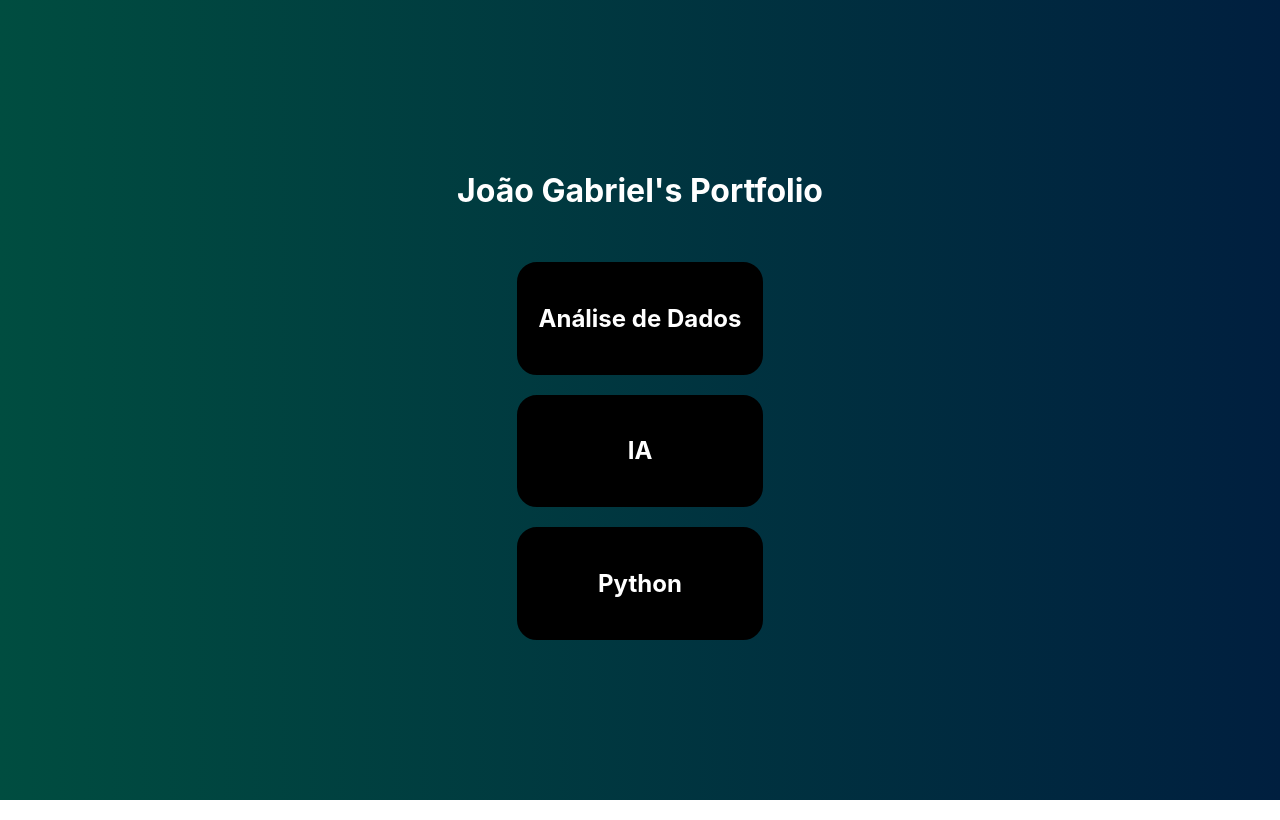
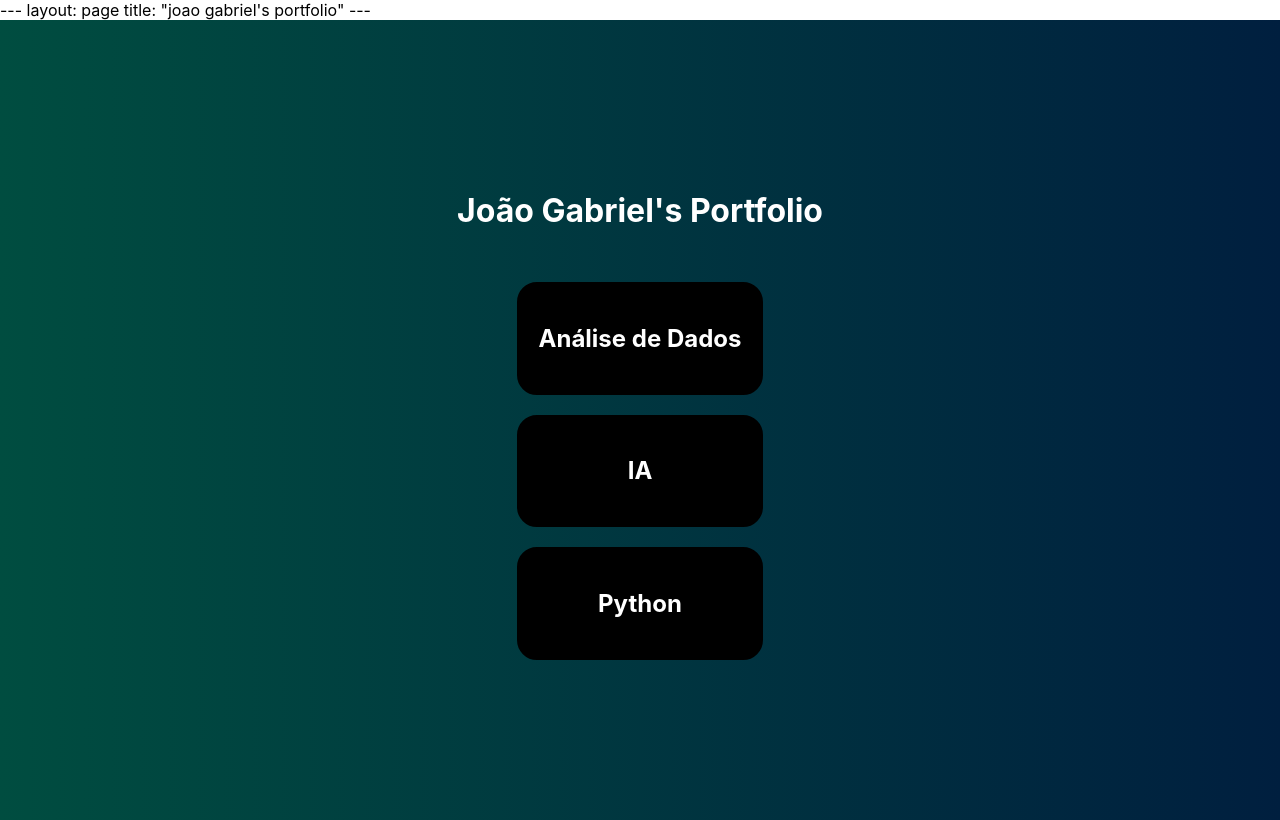
Before and after one commit to its-gabe/portfolio, a React (Create React App) app: page / in a window 1280 px wide. Built offline with nearby package versions, Linux system fonts and the light colour scheme.

Commit message:
changing jekyll

```diff
--- a/public/index.html
+++ b/public/index.html
@@ -1,3 +1,7 @@
+---
+layout: page
+title: "joao gabriel's portfolio"
+---
 
 <!DOCTYPE html>
 <html lang="en">
--- a/src/index.js
+++ b/src/index.js
@@ -15,4 +15,4 @@ root.render(
 // If you want to start measuring performance in your app, pass a function
 // to log results (for example: reportWebVitals(console.log))
 // or send to an analytics endpoint. Learn more: https://bit.ly/CRA-vitals
-// reportWebVitals();
+reportWebVitals();
```
Also changed, not shown: 1 other file (tests, documents, lock files or other folders).
